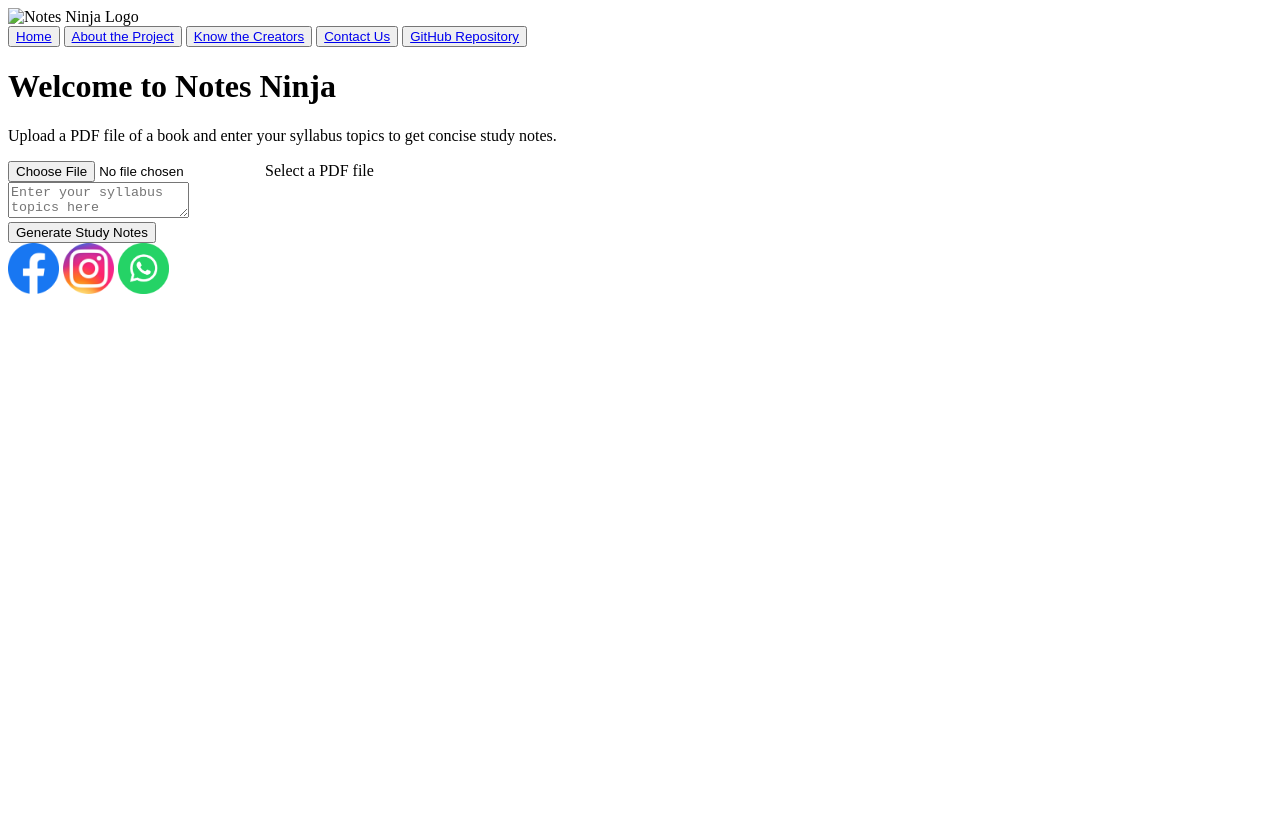
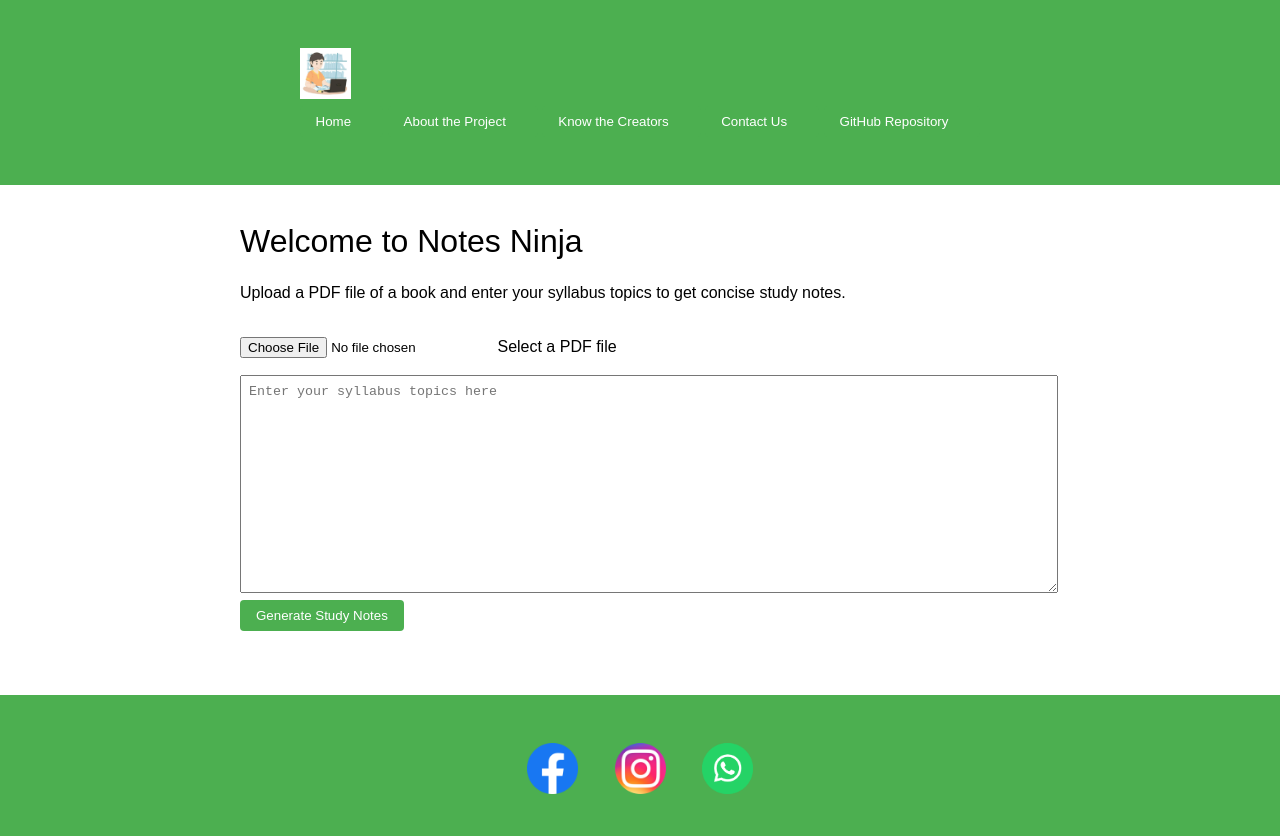
Before and after one commit to Tejasva1059/test-4-, a plain HTML site: page index.html in a window 1280 px wide. Before the commit the page ends 800 px from the top, so only its background shows below. Drawn offline with Linux system fonts and the light colour scheme; the site is published under a folder, as on GitHub Pages, so addresses that start at the root find nothing.

Commit message:
Update index.html

```diff
--- a/index.html
+++ b/index.html
@@ -3,13 +3,13 @@
   <head>
     <meta charset="utf-8">
     <title>Notes Ninja</title>
-    <link rel="stylesheet" href="/static/css/style.css">
+    <link rel="stylesheet" href="./static/css/style.css">
   </head>
   <body>
     <header>
       <div class="container">
         <div class="header-logo">
-          <img src="/static/images/logo.png" alt="Notes Ninja Logo" width="51">
+          <img src="./static/images/logo.png" alt="Notes Ninja Logo" width="51">
         </div>
         <nav>
 
@@ -47,6 +47,6 @@
       </div>
     </footer>
 
-    <script src="/static/js/script.js"></script>
+    <script src="./static/js/script.js"></script>
   </body>
 </html>
```
